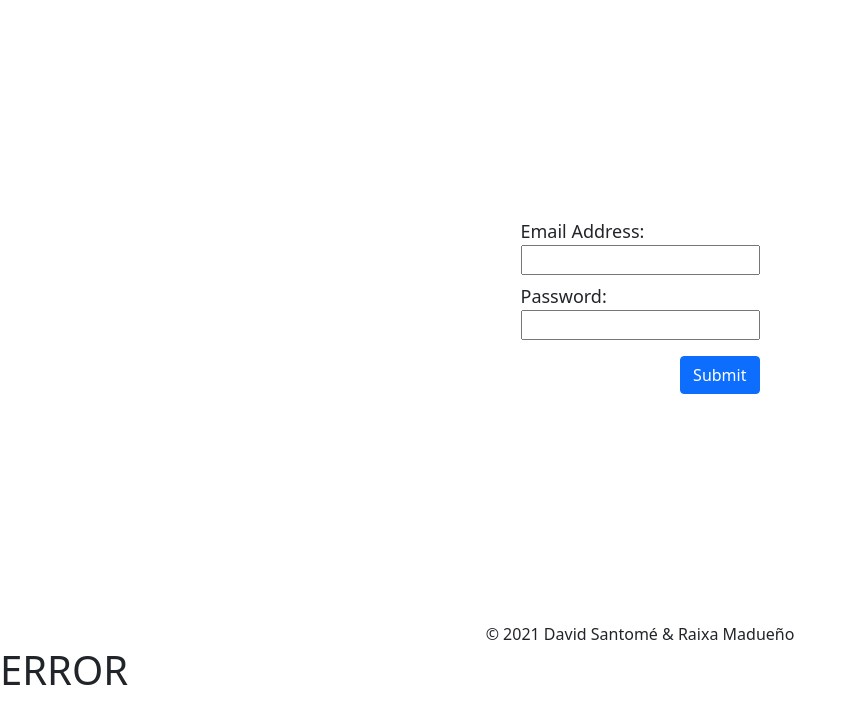
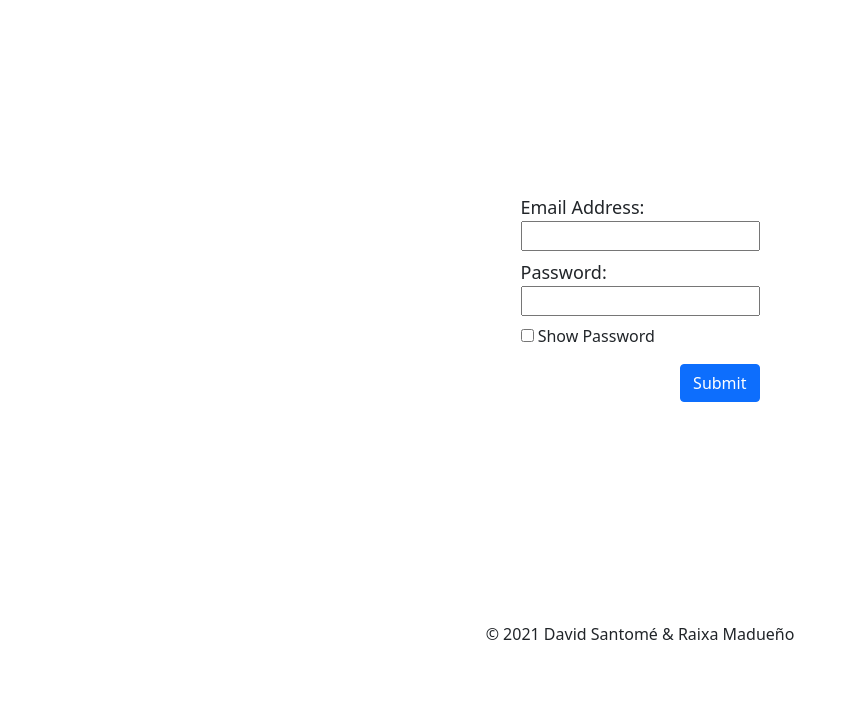
Before and after one commit to SGDavid2719/SGBD-DreamHome, a PHP site: page /login_action.php in a window 1280 px wide. Shown: the part 142-844 px from the top of the page, without its empty margins (0-854 px from the left). After the commit the page ends 782 px from the top, so only its background shows below. Run offline with PHP 8.4, Linux system fonts and the light colour scheme; data that the repository does not hold is empty.

Commit message:
wrong message and hide password

```diff
--- /dev/null
+++ b/JS/login.js
@@ -0,0 +1,8 @@
+function myFunction() {
+  var x = document.getElementById("password");
+  if (x.type === "password") {
+    x.type = "text";
+  } else {
+    x.type = "password";
+  }
+}
--- a/login.php
+++ b/login.php
@@ -9,6 +9,9 @@
     <link rel="stylesheet" type="text/css" href="CSS/Login.css" />
     <!-- BOOTSTRAP -->
     <link href="https://cdn.jsdelivr.net/npm/bootstrap@5.1.3/dist/css/bootstrap.min.css" rel="stylesheet" integrity="sha384-1BmE4kWBq78iYhFldvKuhfTAU6auU8tT94WrHftjDbrCEXSU1oBoqyl2QvZ6jIW3" crossorigin="anonymous" />
+    <script src="https://cdn.jsdelivr.net/npm/bootstrap@5.1.2/dist/js/bootstrap.bundle.min.js"></script>
+    <!-- JAVASCRIPT -->
+    <script src="JS/login.js"></script>
 </head>
 <body>
     <header>
@@ -25,8 +28,14 @@
                     <input type="text" id="eaddress" name="eaddress" value=""><br>
                 </div>
                 <div class="mt-2 mb-2">
-                    <label for="password">Password:</label><br>
-                    <input type="text" id="password" name="password" value="">
+                    <div>
+                        <label for="password" >Password:</label><br>
+                        <input type="password" id="password" name="password" value="">
+                    </div>
+                    <div class="mt-2">
+                        <input type="checkbox" onclick="myFunction()"> Show Password
+                    </div>
+
                 </div>
                 <div class="d-flex flex-row-reverse">
                     <input id="submitbutton" class="btn btn-primary mt-2" type="submit" value="Submit">
--- a/login_action.php
+++ b/login_action.php
@@ -7,8 +7,6 @@
 
     $user_address=$_POST['eaddress'];
     $user_password=$_POST['password'];
-    //start_session();
-    $_SESSION['eaddress']=$user_address;
 
     $servername = "localhost";
     $username = "root";
@@ -28,12 +26,10 @@
     if($rows) {
         Redirect('index.php', false);
     } else {
-        ?>
-        <?php
-            include("login.php");
-        ?>
-        <h1 class="bad">ERROR</H1>
-        <?php
+        echo '<script language="javascript">';
+        echo 'alert("Wrong Password")';
+        echo '</script>';
+        include("login.php");
     }
     mysqli_free_result($result);
     mysqli_close($connection);
```
